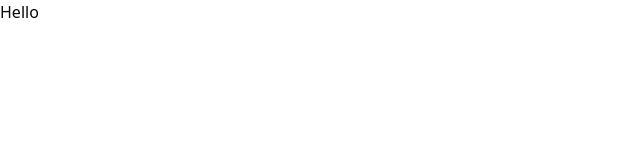
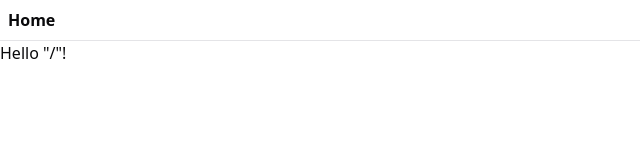
Before and after one commit to Paul2G/social-events-app, a React (Vite) app: page / in a window 1280 px wide. Shown: the top 160 px of the page, without its empty margins (0-640 px from the left). Built offline with nearby package versions, Linux system fonts and the light colour scheme.

Commit message:
feat: install and integrate tanstack router and query

```diff
--- a/package.json
+++ b/package.json
@@ -14,6 +14,9 @@
     "@ianvs/prettier-plugin-sort-imports": "4.7.1",
     "@phosphor-icons/react": "2.1.10",
     "@tailwindcss/vite": "4.1.18",
+    "@tanstack/react-query": "5.90.21",
+    "@tanstack/react-router": "1.159.6",
+    "@tanstack/react-router-devtools": "1.159.9",
     "class-variance-authority": "0.7.1",
     "clsx": "2.1.1",
     "prettier": "3.8.1",
@@ -25,6 +28,7 @@
   },
   "devDependencies": {
     "@eslint/js": "9.39.1",
+    "@tanstack/router-plugin": "1.159.9",
     "@types/node": "24.10.1",
     "@types/react": "19.2.7",
     "@types/react-dom": "19.2.3",
--- a/src/main.tsx
+++ b/src/main.tsx
@@ -1,10 +1,43 @@
 import { StrictMode } from 'react';
-import { createRoot } from 'react-dom/client';
+import { createRouter, RouterProvider } from '@tanstack/react-router';
+import ReactDOM from 'react-dom/client';
 
 import '@/styles/index.css';
 
-createRoot(document.getElementById('root')!).render(
-  <StrictMode>
-    <div>Hello</div>
-  </StrictMode>,
-);
+import { QueryClient } from '@tanstack/react-query';
+
+// Import the generated route tree
+import { routeTree } from './routeTree.gen';
+
+const queryClient = new QueryClient();
+
+// Set up a Router instance
+const router = createRouter({
+  routeTree,
+  context: {
+    queryClient,
+  },
+  defaultPreload: 'intent',
+  // Since we're using React Query, we don't want loader calls to ever be stale
+  // This will ensure that the loader is always called when the route is preloaded or visited
+  defaultPreloadStaleTime: 0,
+  scrollRestoration: true,
+});
+
+// Register the router instance for type safety
+declare module '@tanstack/react-router' {
+  interface Register {
+    router: typeof router;
+  }
+}
+
+// Render the app
+const rootElement = document.getElementById('root')!;
+if (!rootElement.innerHTML) {
+  const root = ReactDOM.createRoot(rootElement);
+  root.render(
+    <StrictMode>
+      <RouterProvider router={router} />
+    </StrictMode>,
+  );
+}
--- /dev/null
+++ b/src/routeTree.gen.ts
@@ -0,0 +1,59 @@
+/* eslint-disable */
+
+// @ts-nocheck
+
+// noinspection JSUnusedGlobalSymbols
+
+// This file was automatically generated by TanStack Router.
+// You should NOT make any changes in this file as it will be overwritten.
+// Additionally, you should also exclude this file from your linter and/or formatter to prevent it from being checked or modified.
+
+import { Route as rootRouteImport } from './routes/__root'
+import { Route as IndexRouteImport } from './routes/index'
+
+const IndexRoute = IndexRouteImport.update({
+  id: '/',
+  path: '/',
+  getParentRoute: () => rootRouteImport,
+} as any)
+
+export interface FileRoutesByFullPath {
+  '/': typeof IndexRoute
+}
+export interface FileRoutesByTo {
+  '/': typeof IndexRoute
+}
+export interface FileRoutesById {
+  __root__: typeof rootRouteImport
+  '/': typeof IndexRoute
+}
+export interface FileRouteTypes {
+  fileRoutesByFullPath: FileRoutesByFullPath
+  fullPaths: '/'
+  fileRoutesByTo: FileRoutesByTo
+  to: '/'
+  id: '__root__' | '/'
+  fileRoutesById: FileRoutesById
+}
+export interface RootRouteChildren {
+  IndexRoute: typeof IndexRoute
+}
+
+declare module '@tanstack/react-router' {
+  interface FileRoutesByPath {
+    '/': {
+      id: '/'
+      path: '/'
+      fullPath: '/'
+      preLoaderRoute: typeof IndexRouteImport
+      parentRoute: typeof rootRouteImport
+    }
+  }
+}
+
+const rootRouteChildren: RootRouteChildren = {
+  IndexRoute: IndexRoute,
+}
+export const routeTree = rootRouteImport
+  ._addFileChildren(rootRouteChildren)
+  ._addFileTypes<FileRouteTypes>()
--- /dev/null
+++ b/src/routes/__root.tsx
@@ -0,0 +1,17 @@
+import { createRootRoute, Link, Outlet } from '@tanstack/react-router';
+import { TanStackRouterDevtools } from '@tanstack/react-router-devtools';
+
+const RootLayout = () => (
+  <>
+    <div className="p-2 flex gap-2">
+      <Link to="/" className="[&.active]:font-bold">
+        Home
+      </Link>
+    </div>
+    <hr />
+    <Outlet />
+    <TanStackRouterDevtools />
+  </>
+);
+
+export const Route = createRootRoute({ component: RootLayout });
--- /dev/null
+++ b/src/routes/index.tsx
@@ -0,0 +1,9 @@
+import { createFileRoute } from '@tanstack/react-router'
+
+export const Route = createFileRoute('/')({
+  component: RouteComponent,
+})
+
+function RouteComponent() {
+  return <div>Hello "/"!</div>
+}
--- a/vite.config.ts
+++ b/vite.config.ts
@@ -1,11 +1,19 @@
 import path from 'path';
 import tailwindcss from '@tailwindcss/vite';
+import { tanstackRouter } from '@tanstack/router-plugin/vite';
 import react from '@vitejs/plugin-react-swc';
 import { defineConfig } from 'vite';
 
 // https://vite.dev/config/
 export default defineConfig({
-  plugins: [react(), tailwindcss()],
+  plugins: [
+    tanstackRouter({
+      target: 'react',
+      autoCodeSplitting: true,
+    }),
+    react(),
+    tailwindcss(),
+  ],
   resolve: {
     alias: {
       '@': path.resolve(__dirname, './src'),
```
Also changed, not shown: 1 other file (tests, documents, lock files or other folders).
